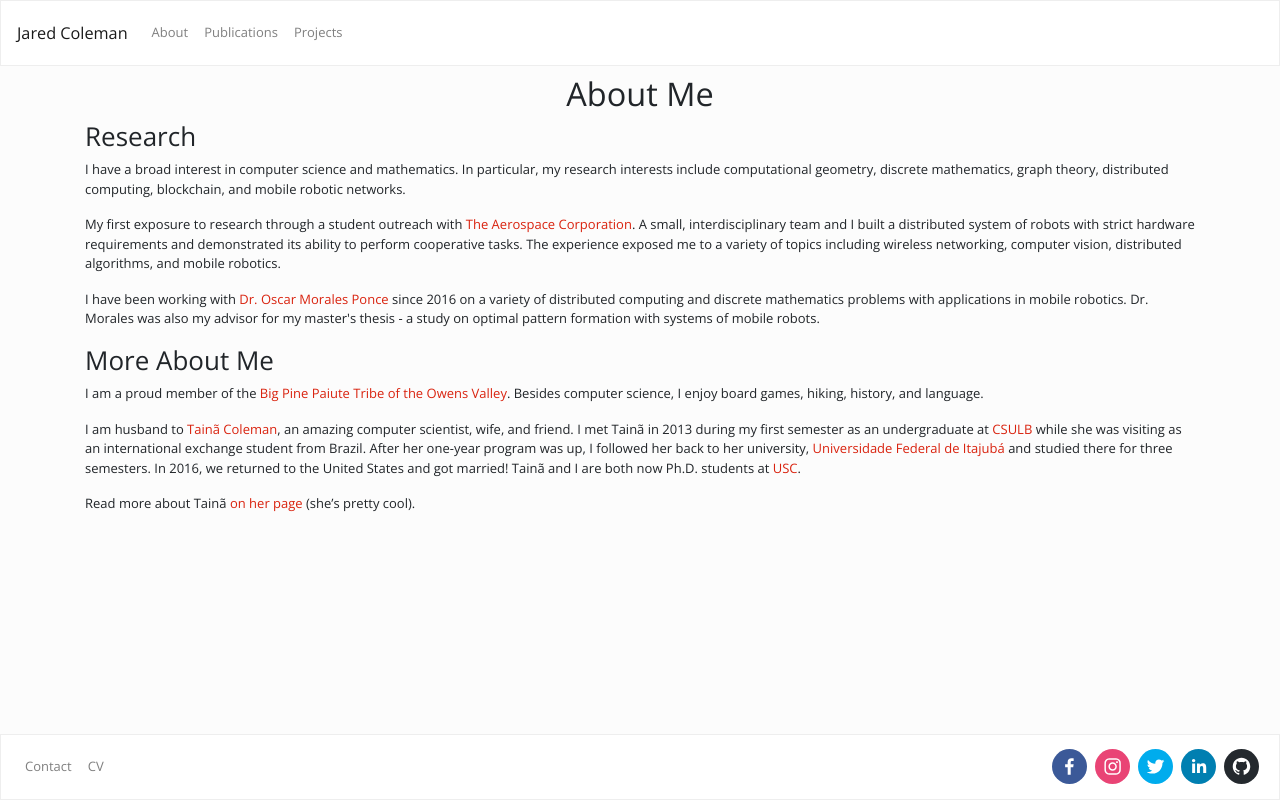
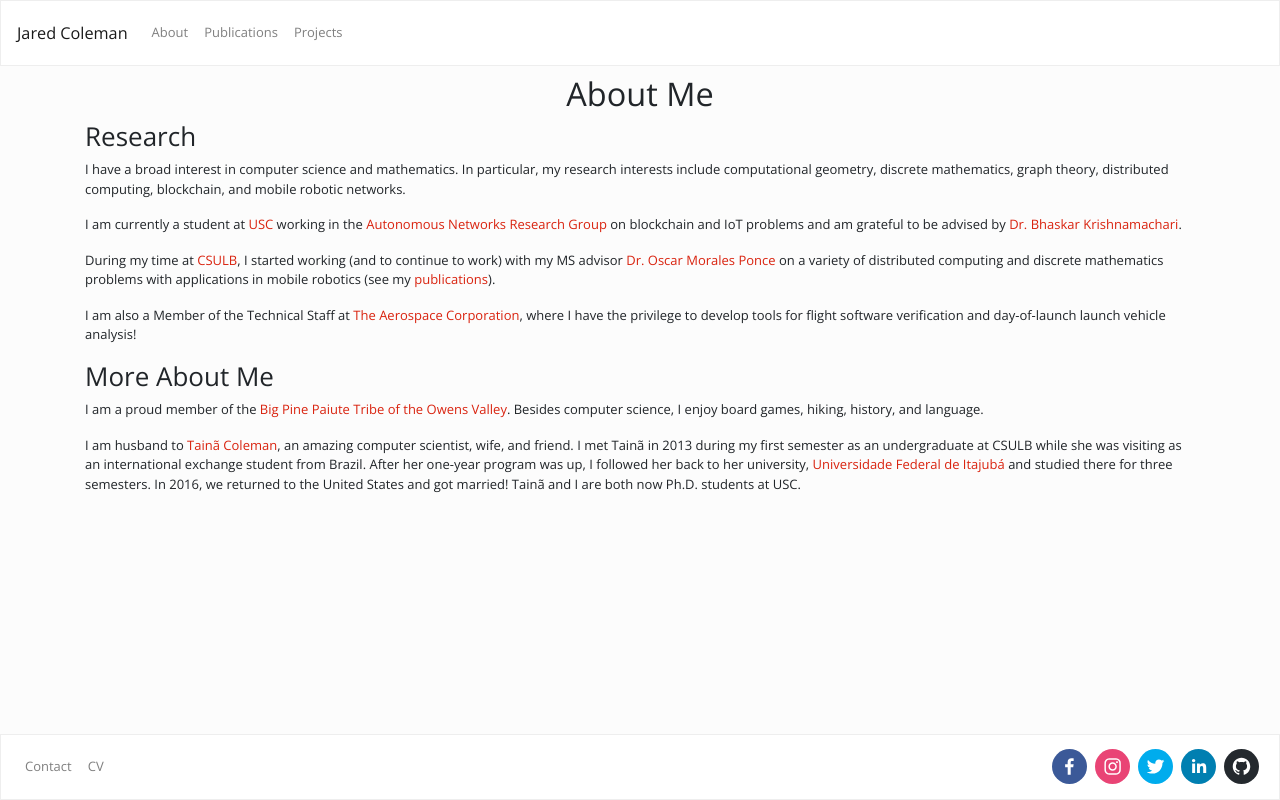
Before and after one commit to earri003/homepage, a React (Create React App) app: page /about in a window 1280 px wide. Built offline with nearby package versions, Linux system fonts and the light colour scheme.

Commit message:
Updates about page

```diff
--- a/src/About.js
+++ b/src/About.js
@@ -11,14 +11,20 @@ function About() {
                     I have a broad interest in computer science and mathematics.
                     In particular, my research interests include computational geometry, discrete mathematics, graph theory, distributed computing, blockchain, and mobile robotic networks.
                 </p>
-                <p>
-                    My first exposure to research through a student outreach with <a href="https://aerospace.org">The Aerospace Corporation</a>.
+                {/* <p>
+                    My first exposure to research was through a student outreach project with <a href="https://aerospace.org">The Aerospace Corporation</a>.
                     A small, interdisciplinary team and I built a distributed system of robots with strict hardware requirements and demonstrated its ability to perform cooperative tasks.
                     The experience exposed me to a variety of topics including wireless networking, computer vision, distributed algorithms, and mobile robotics.
+                </p> */}
+                <p>
+                    I am currently a student at <a href="https://www.usc.edu/">USC</a> working in the <a href="https://anrg.usc.edu/www/">Autonomous Networks Research Group</a> on blockchain and IoT problems
+                    and am grateful to be advised by <a href="https://ceng.usc.edu/~bkrishna/">Dr. Bhaskar Krishnamachari</a>.
                 </p>
                 <p>
-                    I have been working with <a href="http://web.csulb.edu/~omorales/">Dr. Oscar Morales Ponce</a> since 2016 on a variety of distributed computing and discrete mathematics problems with applications in mobile robotics.
-                    Dr. Morales was also my advisor for my master's thesis - a study on optimal pattern formation with systems of mobile robots.
+                    During my time at <a href="https://csulb.edu">CSULB</a>, I started working (and to continue to work) with my MS advisor <a href="http://web.csulb.edu/~omorales/">Dr. Oscar Morales Ponce</a> on a variety of distributed computing and discrete mathematics problems with applications in mobile robotics (see my <a href="/publications">publications</a>).
+                </p>
+                <p>
+                    I am also a Member of the Technical Staff at <a href="https://aerospace.org">The Aerospace Corporation</a>, where I have the privilege to develop tools for flight software verification and day-of-launch launch vehicle analysis!
                 </p>
 
                 <h2>More About Me</h2>
@@ -27,10 +33,7 @@ function About() {
                     Besides computer science, I enjoy board games, hiking, history, and language.
                 </p>
                 <p>
-                    I am husband to <a href="https://tainacoleman.com">Tainã Coleman</a>, an amazing computer scientist, wife, and friend. I met Tainã in 2013 during my first semester as an undergraduate at <a href="https://csulb.edu">CSULB</a> while she was visiting as an international exchange student from Brazil. After her one-year program was up, I followed her back to her university, <a href="https://unifei.edu.br/">Universidade Federal de Itajubá</a> and studied there for three semesters. In 2016, we returned to the United States and got married! Tainã and I are both now Ph.D. students at <a href="https://usc.edu">USC</a>.
-                </p>
-                <p>
-                    Read more about Tainã <a href="https://tainacoleman.com">on her page</a> (she’s pretty cool).
+                    I am husband to <a href="https://tainacoleman.com">Tainã Coleman</a>, an amazing computer scientist, wife, and friend. I met Tainã in 2013 during my first semester as an undergraduate at CSULB while she was visiting as an international exchange student from Brazil. After her one-year program was up, I followed her back to her university, <a href="https://unifei.edu.br/">Universidade Federal de Itajubá</a> and studied there for three semesters. In 2016, we returned to the United States and got married! Tainã and I are both now Ph.D. students at USC.
                 </p>
             </Col>
         </Row>
```
